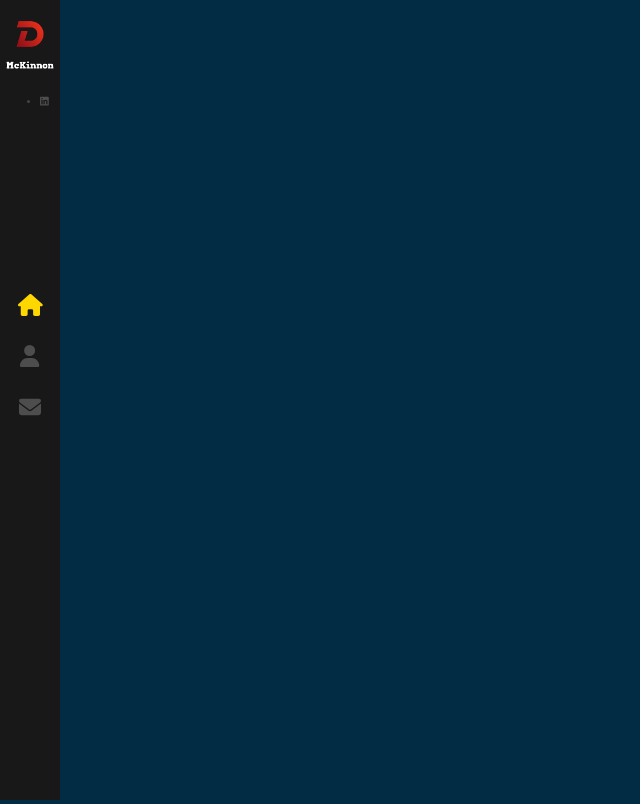
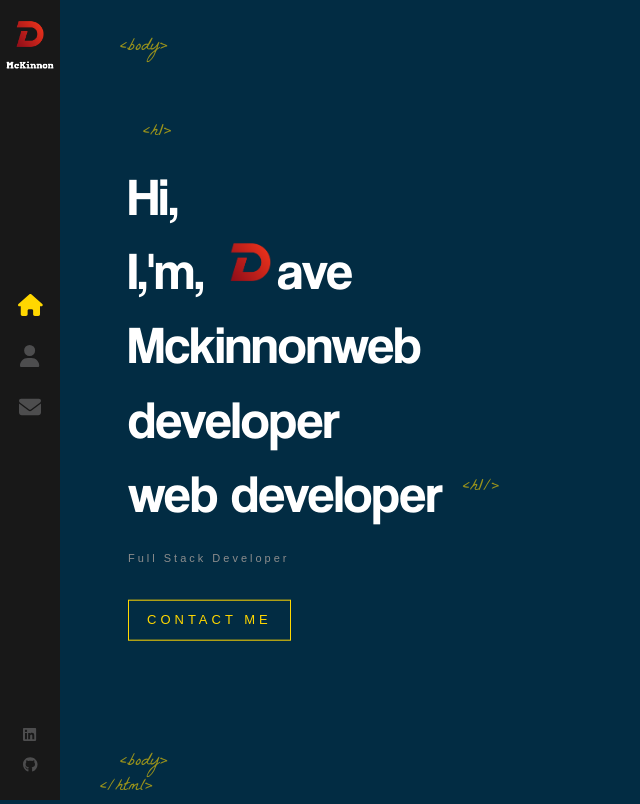
Before and after one commit to mckinnondave/mckinnondave.github.io, a React (Create React App) app: page / in a window 1280 px wide. Shown: the whole page, without its empty margins (0-640 px from the left). Built offline with nearby package versions, Linux system fonts and the light colour scheme.

Commit message:
add home page and animation components

```diff
--- a/src/App.js
+++ b/src/App.js
@@ -1,12 +1,15 @@
 import './App.scss';
 import { Routes, Route } from 'react-router-dom'
 import Layout from './components/Layout';
+import Home from './components/Home';
 
 function App() {
   return (
     <>
       <Routes>
-        <Route path="/" element={<Layout />} />
+        <Route path="/" element={<Layout />}>
+          <Route index element={<Home />} />
+        </Route>
       </Routes>
     </>
   );
--- /dev/null
+++ b/src/components/AnimatedLetters/index.js
@@ -0,0 +1,17 @@
+import './index.scss';
+
+const AnimatedLetters = ({ letterClass, strArray, idx }) => {
+  return (
+    <span>
+      {
+        strArray.map((char, i) => (
+          <span key={char + i} className={`${letterClass} _${i + idx}`}>
+            {char}
+          </span>
+        ))
+      }
+    </span>
+  )
+}
+
+export default AnimatedLetters
--- /dev/null
+++ b/src/components/Home/index.js
@@ -0,0 +1,41 @@
+import { useState } from 'react'
+import LogoTitle from '../../assets/images/logo-d.png'
+import { Link } from 'react-router-dom'
+import AnimatedLetters from '../AnimatedLetters'
+import "./index.scss"
+
+const Home = () => {
+  const [letterClass, setLetterClass] = useState("text-animate")
+  const nameArray = ['a', 'v', 'e', ' ', 'M', 'c', 'k', 'i', 'n', 'n', 'o', 'n']
+  const jobArray = ['w', 'e', 'b', ' ', 'd', 'e', 'v', 'e', 'l', 'o', 'p', 'e', 'r']
+
+  return (
+    <div className="container home-page">
+      <div className="text-zone">
+        <h1>
+          <span className={letterClass}>H</span>
+          <span className={`${letterClass} _12`}>i,</span>
+          <br />
+          <span className={`${letterClass} _13`}>I,</span>
+          <span className={`${letterClass} _14`}>'m,</span>
+        <img src={LogoTitle} alt="developer" />
+        <AnimatedLetters letterClass={letterClass}
+        strArray={nameArray}
+        idx={15}
+        />
+        <AnimatedLetters letterClass={letterClass}
+        strArray={jobArray}
+        idx={22}
+        />
+        <br />
+        web developer
+        </h1>
+        <h2>Full Stack Developer</h2>
+        <Link to='/contact' className="flat-button">CONTACT ME</Link>
+      </div>
+
+    </div>
+  )
+}
+
+export default Home
--- /dev/null
+++ b/src/components/Home/index.scss
@@ -0,0 +1,81 @@
+.home-page {
+
+  .text-zone {
+    position: absolute;
+    left: 10%;
+    top: 50%;
+    transform: translateY(-50%);
+    width: 40%;
+    max-height: 90%;
+  }
+
+  h1 {
+    color:#fff;
+    font-size: 53px;
+    margin: 0;
+    font-family: 'Coolvetica';
+    font-weight: 400;
+
+    &::before {
+      content: '<h1>';
+      font-family: 'La Belle Aurore';
+      color: #ffd700;
+      font-size: 18px;
+      position: absolute;
+      margin-top: -40px;
+      left: 15px;
+      opacity: 0.6;
+    }
+
+    &::after {
+      content: "<h1/>";
+      font-family: "La Belle Aurore";
+      color: #ffd700;
+      font-size: 18px;
+      position: absolute;
+      margin-top: 18px;
+      margin-left: 20px;
+      animation: fadeIn 1s 1.7s backwards;
+      opacity: 0.6;
+    }
+
+    img {
+      width: 53px;
+      margin-left: 20px;
+      opacity: 0;
+      height: auto;
+      animation: rotateIn 1s linear both;
+      animation-delay: 1.4s;
+    }
+  }
+
+  h2 {
+    color: #8d8d8d;
+    margin-top: 20px;
+    font-weight: 400;
+    font-size: 11px;
+    font-family: sans-serif;
+    letter-spacing: 3px;
+    animation: fadeIn 1d 1.8s backwards;
+  }
+
+  .flat-button {
+    color: #ffd700;
+    font-size: 13px;
+    font-weight: 400;
+    letter-spacing: 4px;
+    font-family: sans-serif;
+    text-decoration: none;
+    padding: 10px 18px;
+    border: 1px solid #ffd700;
+    margin-top: 25px;
+    float: left;
+    animation: fadeIn 1s 1.8s backwards;
+    white-space: nowrap;
+
+    &:hover {
+      background: #ffd700;
+      color: #333 ;
+    }
+  }
+}
--- a/src/components/Layout/index.js
+++ b/src/components/Layout/index.js
@@ -1,11 +1,23 @@
 import './index.scss';
 import Sidebar from '../Sidebar';
+import { Outlet } from 'react-router-dom';
 
 const Layout = () => {
   return (
-    <>
+    <div className="App">
       <Sidebar />
-    </>
+      <div className="page">
+        <span className="tags top-tags">&lt;body&gt;</span>
+
+        <Outlet />
+
+        <span className="tags bottom-tags">
+          &lt;body&gt;
+          <br />
+          <span className="bottom-tag-html">&lt;/html&gt;</span>
+        </span>
+      </div>
+    </div>
   );
 };
 
--- a/src/components/Layout/index.scss
+++ b/src/components/Layout/index.scss
@@ -0,0 +1,39 @@
+.page {
+  width: 100%;
+  height: 100%;
+  position: absolute;
+}
+
+.top-tags {
+  bottom: auto;
+  top: 35px;
+}
+
+.tags{
+  color: #ffd700;
+  opacity: 0.6;
+  position: absolute;
+  bottom: 0;
+  left: 120px;
+  font-size: 18px;
+  font-family: 'La Belle Aurore';
+}
+
+.bottom-tag-html {
+  margin-left: -20px;
+}
+
+.container {
+  width: 100%;
+  will-change: contents;
+  height: 90%;
+  min-height: 566px;
+  position: absolute;
+  opacity: 0;
+  top: 5%;
+  margin: 0 auto;
+  z-index: 1;
+  transform-style: preserve-3d;
+  animation: fadeIn 1s forwards;
+  animation-delay: 1s;
+}
--- a/src/components/Sidebar/index.js
+++ b/src/components/Sidebar/index.js
@@ -4,7 +4,7 @@
 import LogoSubtitle from '../../assets/images/dlogo_sub.png';
 import { FontAwesomeIcon } from '@fortawesome/react-fontawesome';
 import { faHome, faUser, faEnvelope} from '@fortawesome/free-solid-svg-icons';
-import {faLinkedin } from "@fortawesome/free-brands-svg-icons"
+import {faLinkedin, faGithub } from "@fortawesome/free-brands-svg-icons"
 
 const Sidebar = () => (
   <div className="nav-bar">
@@ -39,6 +39,11 @@
           <FontAwesomeIcon icon={faLinkedin} color="#4d4d4e" />
         </a>
       </li>
+      <li>
+        <a target="_blank" rel="noreferrer" href="https://github.com/mckinnondave">
+          <FontAwesomeIcon icon={faGithub} color="#4d4d4e" />
+        </a>
+      </li>
     </ul>
   </div>
 );
--- a/src/components/Sidebar/index.scss
+++ b/src/components/Sidebar/index.scss
@@ -94,4 +94,28 @@
       }
     }
   }
+
+  ul {
+    position: absolute;
+    bottom: 20px;
+    width: 100%;
+    display: block;
+    padding: 0;
+    list-style: none;
+    text-align: center;
+    margin: 0;
+  }
+
+  li {
+    a {
+      padding: 7px 0;
+      display: block;
+      font-size: 15px;
+      line-height: 16px;
+
+      &:hover svg {
+        color: #ffd700;
+      }
+    }
+  }
 }
--- a/src/index.css
+++ b/src/index.css
@@ -4,7 +4,7 @@
 
 body {
   margin: 0;
-  font-family: 300 11px/1.4 'Helvetica Neue', 'sans-serif';
+  font: 300 11px/1.4 'Helvetica Neue', 'sans-serif';
   color: #444;
   background: #022c43;
   overflow: hidden;
```
Also changed, not shown: src/components/AnimatedLetters/index.scss (added).
